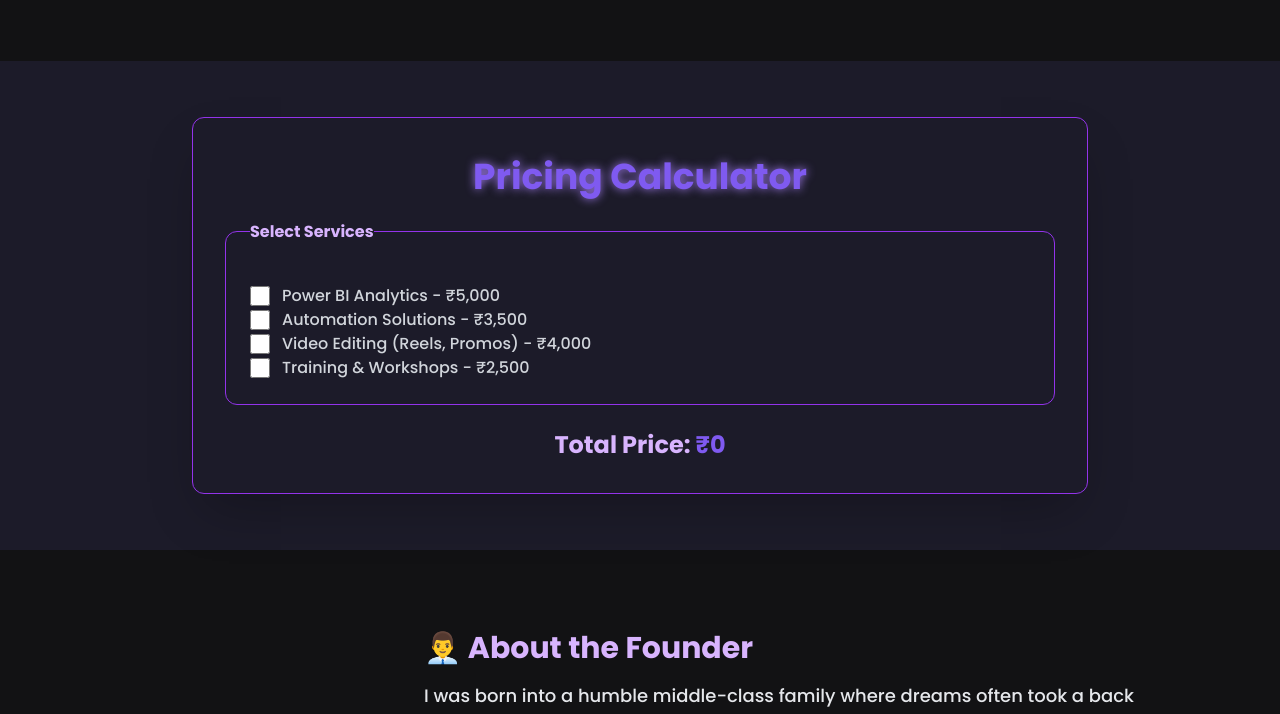
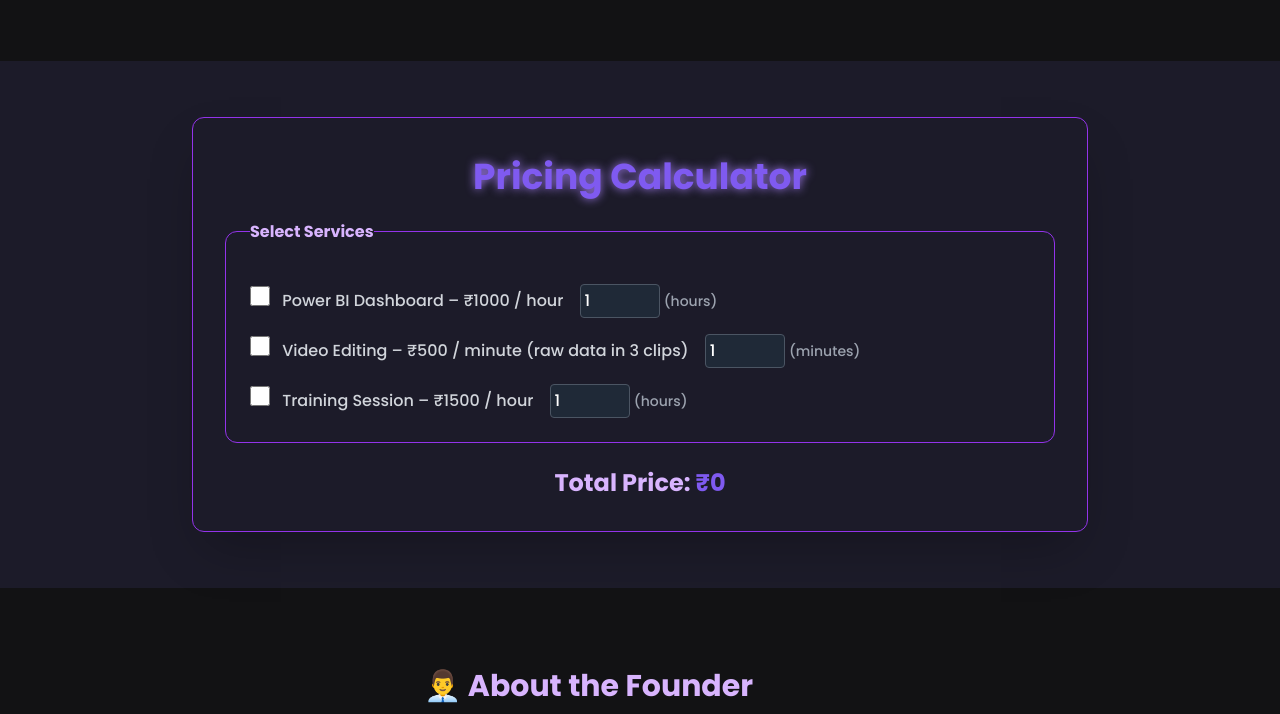
Before and after one commit to Aravind1089/homepage, a plain HTML site: page index.html in a window 1280 px wide. Shown: the part 2049-2763 px from the top of the page. Drawn offline with nearby package versions, Linux system fonts and the light colour scheme.

Commit message:
Add files via upload

```diff
--- a/index.html
+++ b/index.html
@@ -551,27 +551,36 @@
   </section>
 
   <!-- Pricing Calculator -->
-  <section id="pricing" class="bg-[#1c1b29] py-14 px-6" data-aos="fade-up" data-aos-delay="400">
+  <section id="pricing" class="bg-[#1c1b29] py-14 px-6">
   <div class="max-w-4xl mx-auto rounded-xl border border-purple-600 p-8 shadow-2xl">
     <h2 class="section-title mb-8 text-center">Pricing Calculator</h2>
     <form id="pricing-form" class="space-y-6" aria-label="Pricing calculator form">
+
+      <!-- Power BI Dashboard -->
       <fieldset class="border border-purple-600 rounded-xl p-6">
         <legend class="font-semibold mb-4 text-purple-300">Select Services</legend>
-          <label class="flex items-center gap-3 text-gray-300 cursor-pointer hover:text-purple-400 transition-colors">
-            <input type="checkbox" name="service" value="Power BI Analytics" data-cost="5000" />
-            Power BI Analytics - ₹5,000
+
+        <label class="block text-gray-300 mb-4">
+          <input type="checkbox" name="service" value="Power BI Dashboard" data-rate="1000" data-unit="hour" class="mr-2" />
+          Power BI Dashboard – ₹1000 / hour
+          <input type="number" min="1" value="1" class="ml-3 w-20 p-1 rounded bg-gray-800 text-white border border-gray-600 service-qty" data-for="Power BI Dashboard" disabled />
+          <span class="text-sm text-gray-400">(hours)</span>
         </label>
-          <label class="flex items-center gap-3 text-gray-300 cursor-pointer hover:text-purple-400 transition-colors">
-            <input type="checkbox" name="service" value="Automation Solutions" data-cost="3500" />
-            Automation Solutions - ₹3,500
+
+        <!-- Video Editing -->
+        <label class="block text-gray-300 mb-4">
+          <input type="checkbox" name="service" value="Video Editing" data-rate="500" data-unit="minute" class="mr-2" />
+          Video Editing – ₹500 / minute (raw data in 3 clips)
+          <input type="number" min="1" value="1" class="ml-3 w-20 p-1 rounded bg-gray-800 text-white border border-gray-600 service-qty" data-for="Video Editing" disabled />
+          <span class="text-sm text-gray-400">(minutes)</span>
         </label>
-          <label class="flex items-center gap-3 text-gray-300 cursor-pointer hover:text-purple-400 transition-colors">
-            <input type="checkbox" name="service" value="Video Editing" data-cost="4000" />
-            Video Editing (Reels, Promos) - ₹4,000
-          </label>
-          <label class="flex items-center gap-3 text-gray-300 cursor-pointer hover:text-purple-400 transition-colors">
-            <input type="checkbox" name="service" value="Training & Workshops" data-cost="2500" />
-            Training & Workshops - ₹2,500
+
+        <!-- Training -->
+        <label class="block text-gray-300">
+          <input type="checkbox" name="service" value="Training" data-rate="1500" data-unit="hour" class="mr-2" />
+          Training Session – ₹1500 / hour
+          <input type="number" min="1" value="1" class="ml-3 w-20 p-1 rounded bg-gray-800 text-white border border-gray-600 service-qty" data-for="Training" disabled />
+          <span class="text-sm text-gray-400">(hours)</span>
         </label>
       </fieldset>
 
@@ -582,12 +591,13 @@
   </div>
 </section>
 
+
   <!-- Founder / About Section -->
   <section id="founder" class="max-w-5xl mx-auto px-4 py-20" data-aos="fade-up" data-aos-delay="500">
     <div class="flex flex-col md:flex-row gap-10 items-center mb-10">
       <div class="flex-shrink-0 text-center">
         <img
-          src="195314221_4086125051425545_2293931291941725734_n.jpg"
+          src="ceo.jpg"
           alt="Aravind Paraniraja, Founder of Aegan"
           class="founder-img"
           loading="lazy"
@@ -651,15 +661,15 @@
         <div class="space-y-8 max-w-lg mx-auto md:mx-0">
           <blockquote tabindex="0">
             "Aegan transformed our analytics reporting. Their dashboards are insightful and easy to use."
-            <footer class="mt-2 font-semibold text-purple-300">- N. Kumar, CEO</footer>
+            <footer class="mt-2 font-semibold text-purple-300">- Sounder, Product Manager</footer>
           </blockquote>
           <blockquote tabindex="0">
             "The video promos created by Aegan Video Studio boosted our engagement significantly."
-            <footer class="mt-2 font-semibold text-purple-300">- R. Priya, Marketing Head</footer>
+            <footer class="mt-2 font-semibold text-purple-300">- Muthu, Marketing Head</footer>
           </blockquote>
           <blockquote tabindex="0">
             "Their Power BI training sessions were practical and immediately applicable."
-            <footer class="mt-2 font-semibold text-purple-300">- S. Rajan, Data Analyst</footer>
+            <footer class="mt-2 font-semibold text-purple-300">- Karthick, Data Analyst</footer>
           </blockquote>
         </div>
       </div>
@@ -820,13 +830,23 @@
     })();
 
     // Pricing calculator logic
-    document.getElementById('pricing-form').addEventListener('change', function () {
+   document.getElementById('pricing-form').addEventListener('change', function (e) {
   const checkboxes = this.querySelectorAll('input[type="checkbox"]');
   let total = 0;
+
   checkboxes.forEach((cb) => {
-        if (cb.checked) total += Number(cb.dataset.cost);
+    const qtyInput = this.querySelector(`input.service-qty[data-for="${cb.value}"]`);
+
+    if (cb.checked) {
+      qtyInput.disabled = false; // enable input when checked
+      let qty = Number(qtyInput.value) || 1;
+      total += qty * Number(cb.dataset.rate);
+    } else {
+      qtyInput.disabled = true; // disable if not selected
+    }
   });
 
+  // Animate total like before
   const totalPriceElem = document.getElementById('total-price');
   let currentValue = +totalPriceElem.textContent.replace(/[^\d]/g, '') || 0;
   let step = (total - currentValue) / 10;
@@ -842,6 +862,14 @@
     }
   }, 40);
 });
+
+// Also recalc when quantity inputs are changed
+document.querySelectorAll('.service-qty').forEach((input) => {
+  input.addEventListener('input', () => {
+    document.getElementById('pricing-form').dispatchEvent(new Event('change'));
+  });
+});
+
 
     // Chatbot widget logic (mock)
     (function () {
```
Lines whose indentation alone changed are shown as unchanged.
